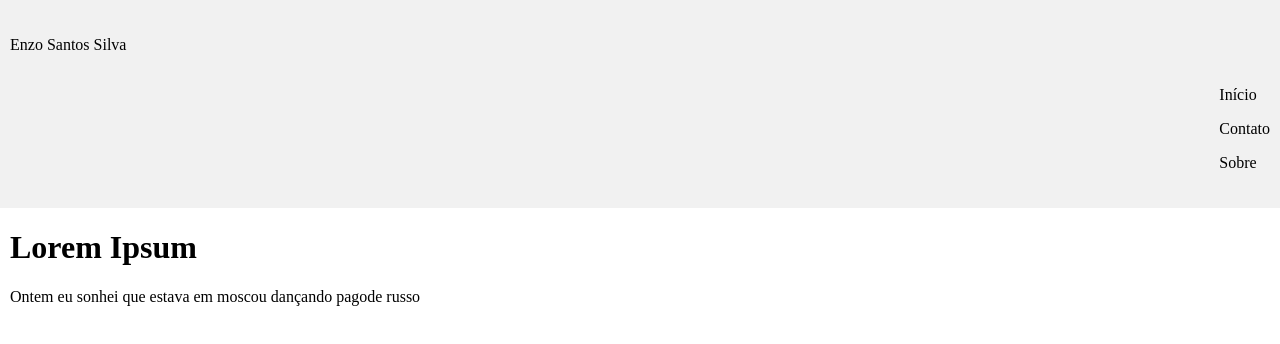
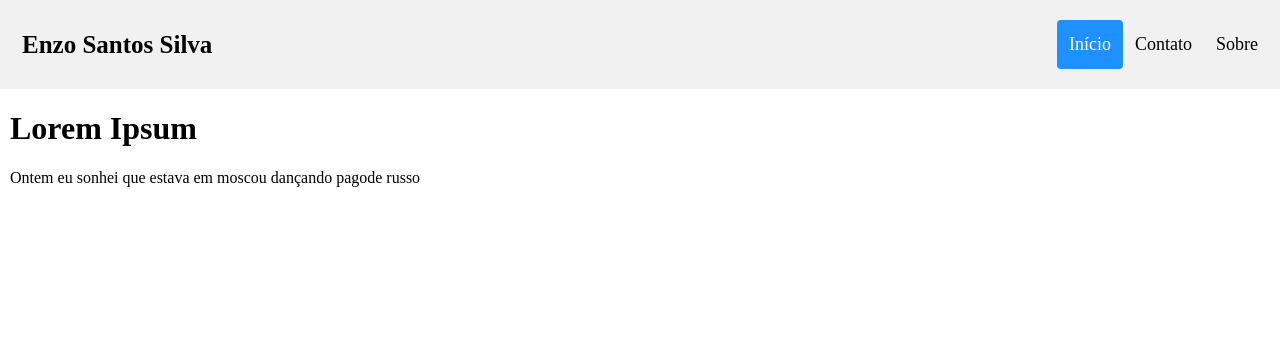
Before and after one commit to manchadecafe/biboca, a plain HTML site: page index.html in a window 1280 px wide. Drawn offline with Linux system fonts and the light colour scheme.

Commit message:
comecei a desenvolver

```diff
--- a/index.html
+++ b/index.html
@@ -9,11 +9,11 @@
 </head>
 <body>
     <div class="header">
-        <p class="logo">Enzo Santos Silva</p>
+        <a class="logo">Enzo Santos Silva</a>
         <div class="header-right">
-            <p class="active">Início</p>
-            <p>Contato</p>
-            <p>Sobre</p>
+            <a class="active" href="#home">Início</a>
+            <a href="#contact">Contato</a>
+            <a href="#about">Sobre</a>
         </div>
     </div>
 
```
